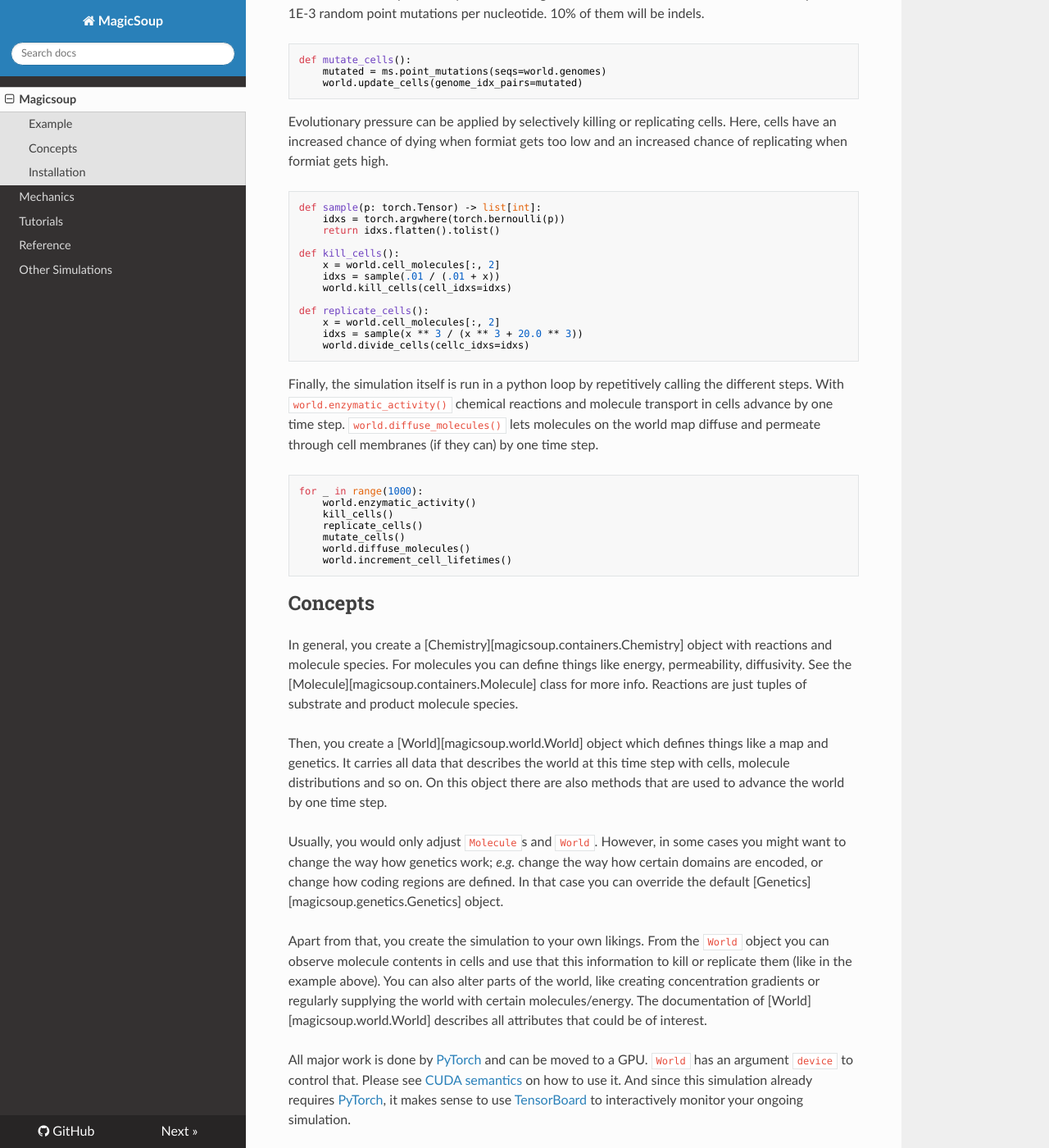
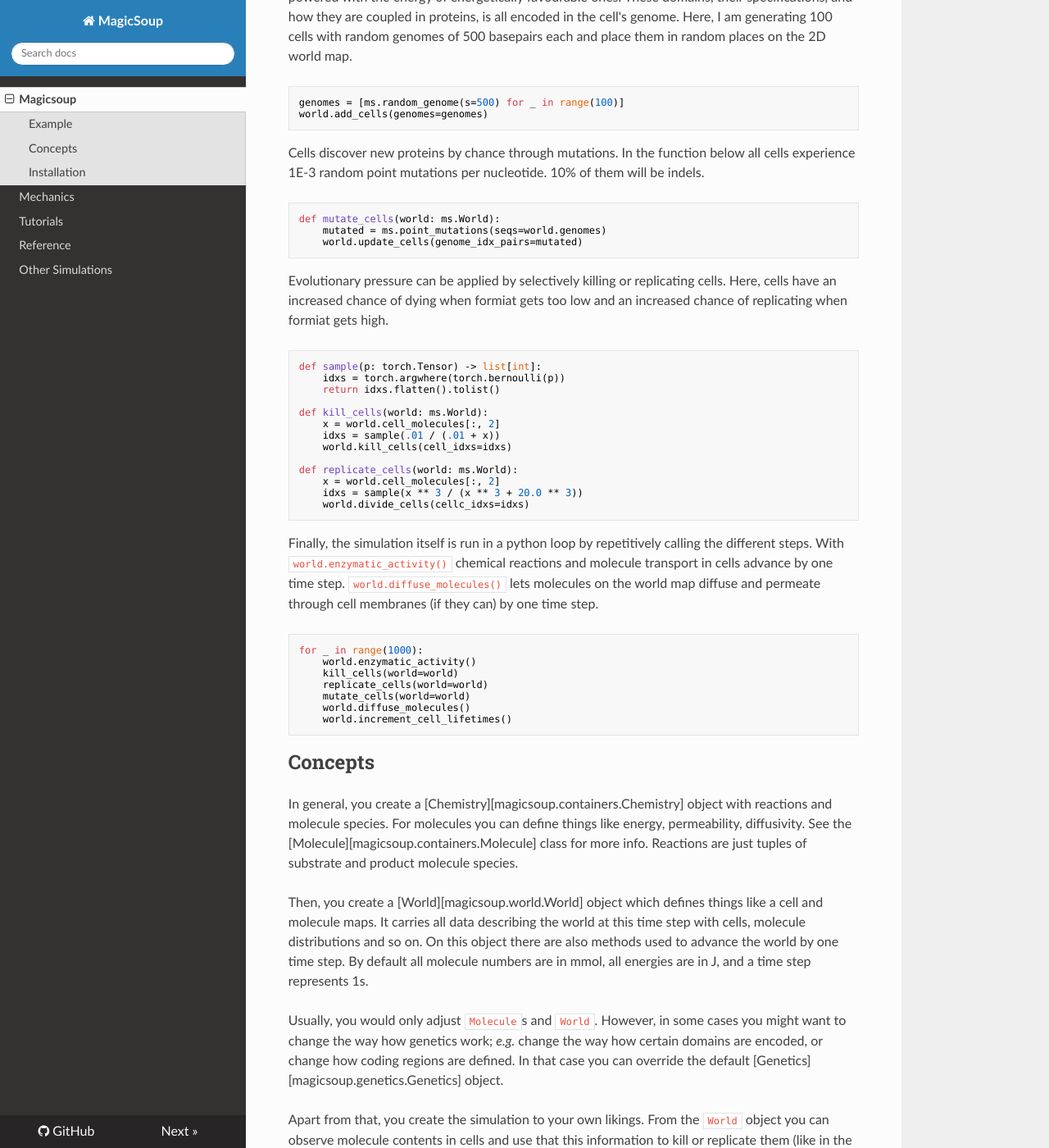
Before and after one commit to mRcSchwering/magic-soup, an MkDocs documentation site: the page built from docs/index.md, in a window 1280 px wide and 1400 px high, scrolled down 1860 px. Shown: the whole window at 82% size. Built offline with MkDocs 1.6.1, drawn with Linux system fonts in a browser that asks for light colours; nearby versions of some CDN libraries; formulas are drawn with MathJax 3; some of the changed text lies outside the part shown.

Commit message:
docs: dimensions of numbers

````diff
--- a/docs/index.md
+++ b/docs/index.md
@@ -7,7 +17,7 @@ Then run and see what random mutations can do.
 
 ![random cells](./img/animation.gif)
 
-_Cell growth of 1000 cells with different genomes were simulated. Top row: Cell map showing all cells (left), cellline 1 (middle), and cellline 2 (right). Celline 1 was the fastest growing cell line when energy levels were high, celline 2 when they wer low. Middle and bottom rows: Development of total cell count and molecule species concentrations over time._
+_Cell growth of 1000 cells with different genomes was simulated. Top row: Cell maps showing all cells (left), cellline 1 (middle), and cellline 2 (right). Celline 1 was the fastest growing cell line at high energy levels, celline 2 at low energy levels. Middle and bottom rows: Development of total cell count and molecule concentrations over time._
 
 Proteins in this simulation are made up of catalytic, transporter, and regulatory domains.
 They are energetically coupled within the same protein and mostly follow Michaelis-Menten-Kinetics.
@@ -60,7 +70,7 @@ In the function below all cells experience 1E-3 random point mutations per nucle
 10% of them will be indels.
 
 ```python
-def mutate_cells():
+def mutate_cells(world: ms.World):
     mutated = ms.point_mutations(seqs=world.genomes)
     world.update_cells(genome_idx_pairs=mutated)
 ```
@@ -74,12 +84,12 @@ def sample(p: torch.Tensor) -> list[int]:
     idxs = torch.argwhere(torch.bernoulli(p))
     return idxs.flatten().tolist()
 
-def kill_cells():
+def kill_cells(world: ms.World):
     x = world.cell_molecules[:, 2]
     idxs = sample(.01 / (.01 + x))
     world.kill_cells(cell_idxs=idxs)
 
-def replicate_cells():
+def replicate_cells(world: ms.World):
     x = world.cell_molecules[:, 2]
     idxs = sample(x ** 3 / (x ** 3 + 20.0 ** 3))
     world.divide_cells(cellc_idxs=idxs)
@@ -94,9 +104,9 @@ in cells advance by one time step.
 ```python
 for _ in range(1000):
     world.enzymatic_activity()
-    kill_cells()
-    replicate_cells()
-    mutate_cells()
+    kill_cells(world=world)
+    replicate_cells(world=world)
+    mutate_cells(world=world)
     world.diffuse_molecules()
     world.increment_cell_lifetimes()
 ```
@@ -108,9 +118,10 @@ For molecules you can define things like energy, permeability, diffusivity.
 See the [Molecule][magicsoup.containers.Molecule] class for more info.
 Reactions are just tuples of substrate and product molecule species.
 
-Then, you create a [World][magicsoup.world.World] object which defines things like a map and genetics.
-It carries all data that describes the world at this time step with cells, molecule distributions and so on.
-On this object there are also methods that are used to advance the world by one time step.
+Then, you create a [World][magicsoup.world.World] object which defines things like a cell and molecule maps.
+It carries all data describing the world at this time step with cells, molecule distributions and so on.
+On this object there are also methods used to advance the world by one time step.
+By default all molecule numbers are in mmol, all energies are in J, and a time step represents 1s.
 
 Usually, you would only adjust `Molecule`s and `World`.
 However, in some cases you might want to change the way how genetics work;
@@ -134,7 +145,7 @@ to use [TensorBoard](https://pytorch.org/docs/stable/tensorboard.html) to intera
 
 For CPU alone you can just do:
 
-```
+```bash
 pip install magicsoup
 ```
 
````
Also changed, not shown: other parts of docs/index.md (+11 -1 lines), README.md (+8 -8 lines), 3 other files.
